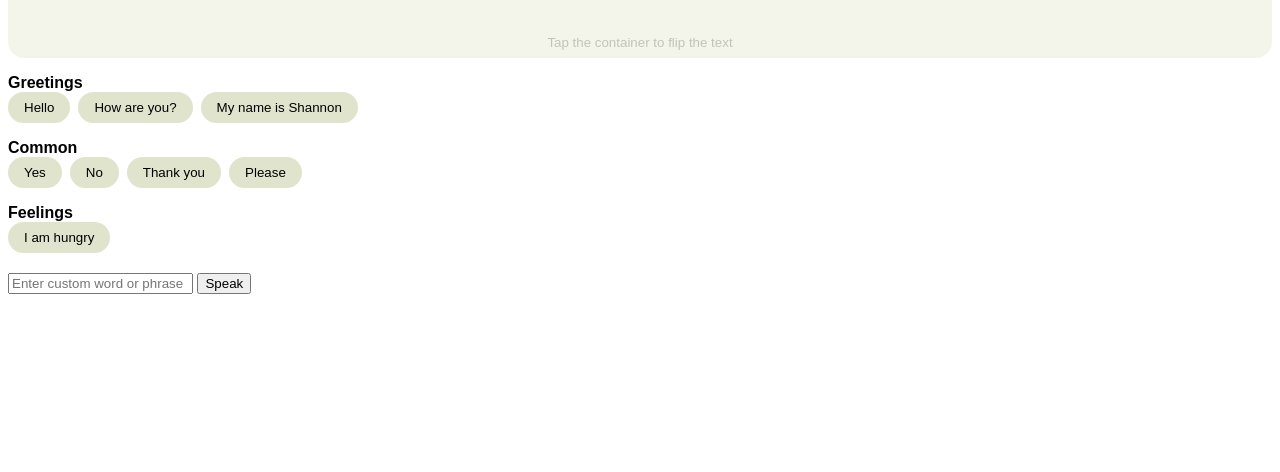
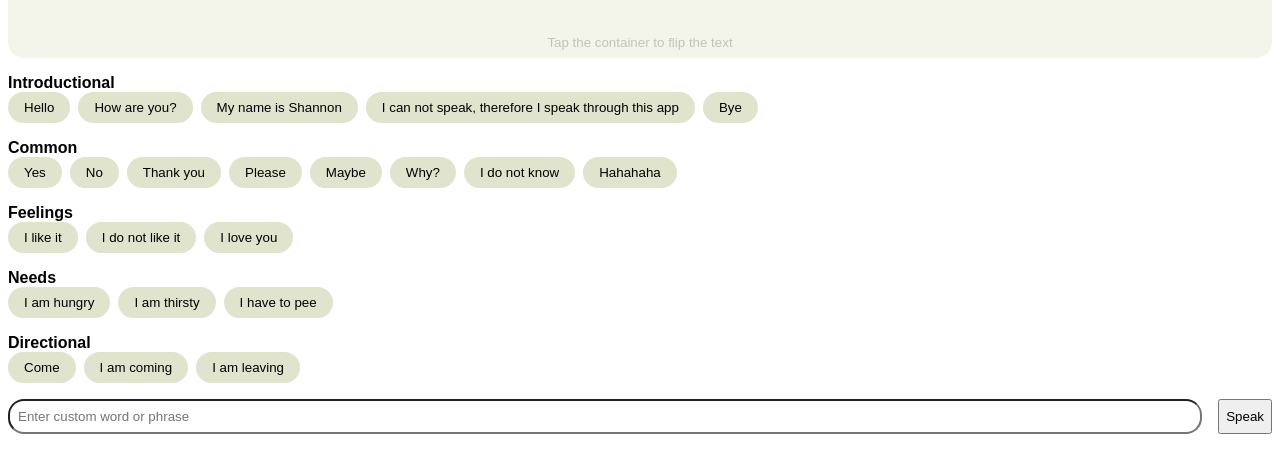
Before and after one commit to Patricia-NavarroMartin/TTS, a plain HTML site: page index.html in a window 1280 px wide. Shown: the part 88-560 px from the top of the page. Drawn offline with Linux system fonts and the light colour scheme.

Commit message:
fix: positioning input

```diff
--- a/index.html
+++ b/index.html
@@ -15,10 +15,13 @@
       --primary: #E0E4CD;
       --ui01: #F3F5EB;
       --rounded: 16px;
+      --bg-color: white;
     }
 
     body {
       font-family: Arial, sans-serif;
+      margin: var(--padding-s);
+      background-color: var(--bg-color);
     }
 
     .category {
@@ -39,8 +42,21 @@
     }
 
     .word-input {
-      margin-top: 20px;
+      position: sticky;
+      bottom: 0;
+      background-color: var(--ui01);
+      display: flex;
+      background-color: var(--bg-color);
+    }
+
+    #custom-word-input {
       width: 100%;
+      border-radius: var(--rounded);
+      padding: var(--padding-s);
+    }
+
+    #custom-word-button {
+      margin-left: var(--padding-m);
     }
 
     #preview-box {
@@ -100,17 +116,25 @@
   <script>
     // Array of category names and their corresponding words
     const categories = [
-      {
-        name: 'Greetings',
-        words: ['Hello', 'How are you?', 'My name is Shannon']
+    {
+        name: 'Introductional',
+        words: ['Hello', 'How are you?', 'My name is Shannon', 'I can not speak, therefore I speak through this app', 'Bye']
       },
       {
         name: 'Common',
-        words: ['Yes', 'No', 'Thank you', 'Please']
+        words: ['Yes', 'No', 'Thank you', 'Please', 'Maybe', 'Why?', 'I do not know', 'Hahahaha']
       },
       {
         name: 'Feelings',
-        words: ['I am hungry']
+        words: ['I like it', 'I do not like it', 'I love you']
+      },
+      {
+        name: 'Needs',
+        words: ['I am hungry', 'I am thirsty', 'I have to pee']
+      },
+      {
+        name: 'Directional',
+        words: ['Come', 'I am coming', 'I am leaving']
       }
     ];
 
```
